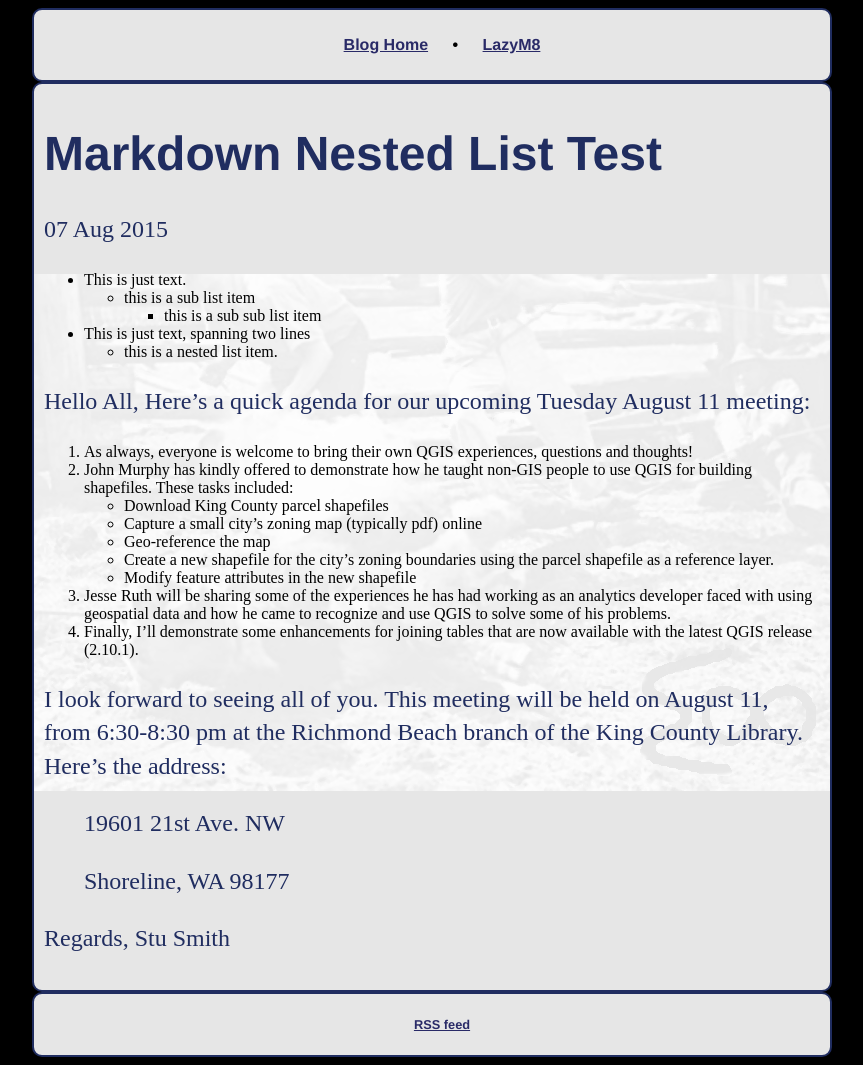
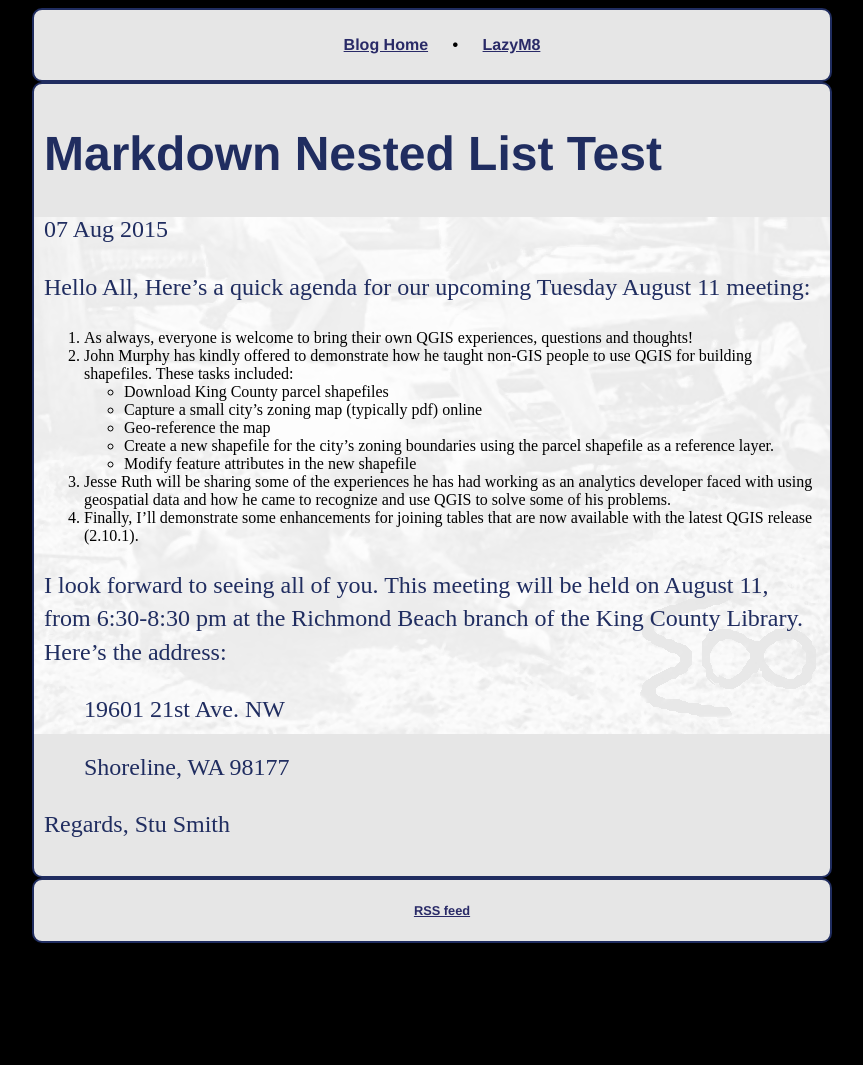
Before and after one commit to geodatawrangler/geodatawrangler.github.io, a Jekyll site: the page built from _posts/2015-08-07-Markdown-Tester.md, in a window 1280 px wide. Shown: the whole page, without its empty margins (208-1071 px from the left). Built offline with Jekyll 4.4.1, drawn with Linux system fonts in a browser that asks for light colours; comment, search, counter and statistics services are not loaded; after the commit the page ends 951 px from its top, so only the background shows below that.

Commit message:
Update 2015-08-07-Markdown-Tester.md

```diff
--- a/_posts/2015-08-07-Markdown-Tester.md
+++ b/_posts/2015-08-07-Markdown-Tester.md
@@ -4,13 +4,6 @@ title: "Markdown Nested List Test"
 date: 2015-08-07
 schedule: 2015-08-11T18:30:00.0-7
 ---
-
-*   This is just text.
-    * this is a sub list item
-      * this is a sub sub list item
-* This is just text,
-    spanning two lines
-  * this is a nested list item.
 
 Hello All,
 Here's a quick agenda for our upcoming Tuesday August 11 meeting:
```
